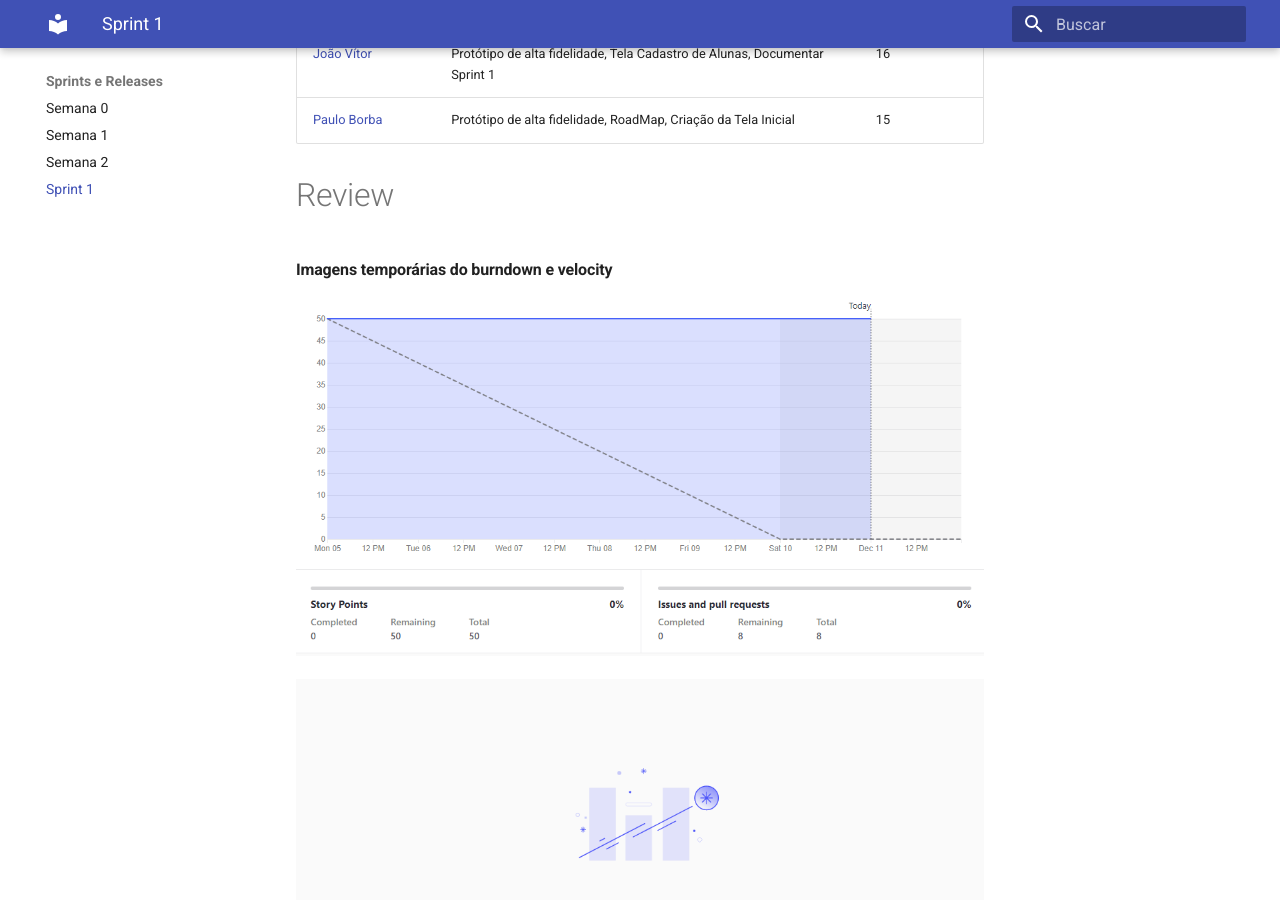
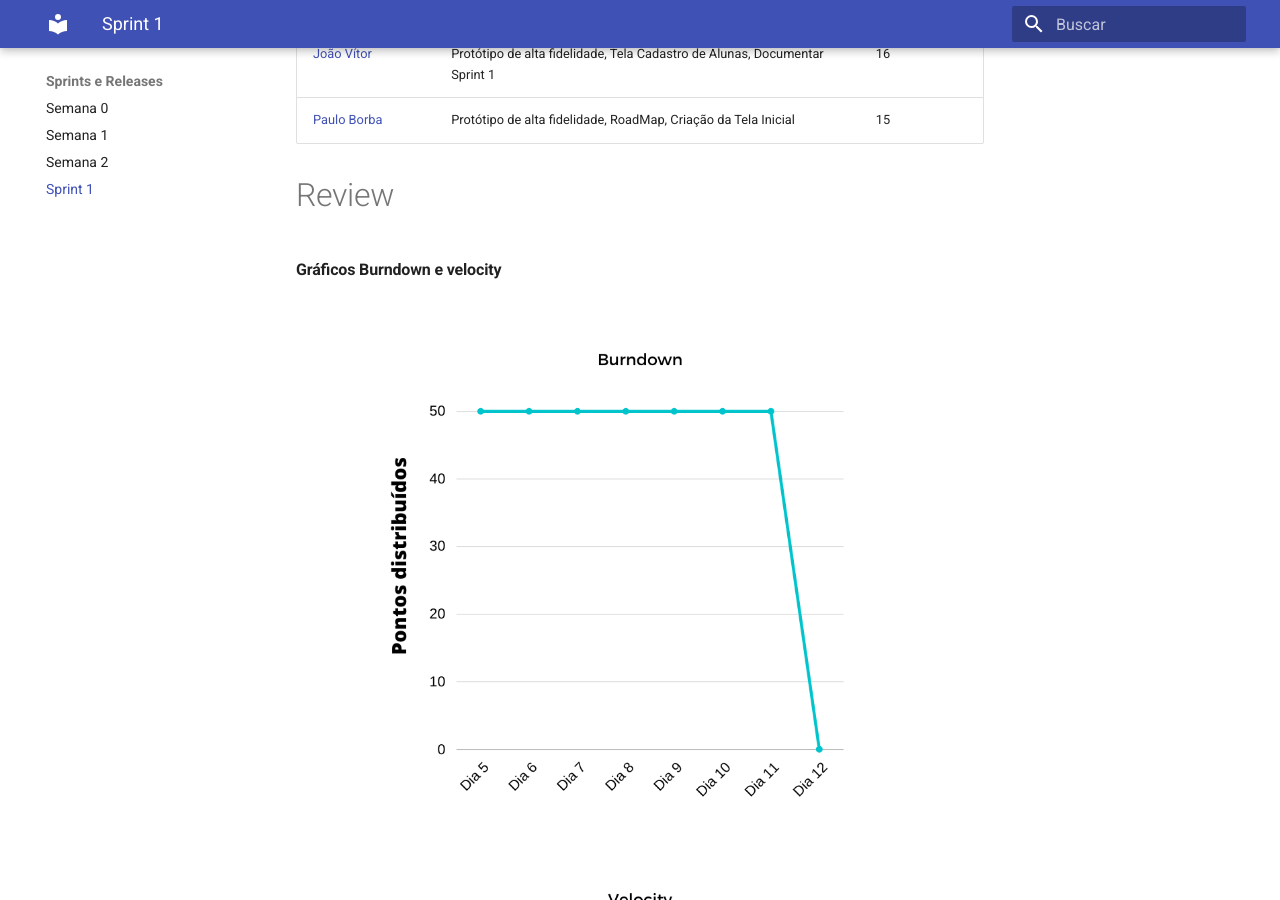
Before and after one commit to fga-eps-mds/2022.2-Amis-Doc, an MkDocs documentation site: the page built from docs/Sprints_Releases/sprint1.md, in a window 1280 px wide and 900 px high, scrolled down 1749 px. Built offline with MkDocs 1.6.1 and Material for MkDocs 9.7.7, drawn with Linux system fonts in a browser that asks for light colours; some of the changed text lies outside the part shown.

Commit message:
(#56) Atualização dos graficos Burndown e Velocity

```diff
--- a/docs/Sprints_Releases/sprint1.md
+++ b/docs/Sprints_Releases/sprint1.md
@@ -45,7 +45,7 @@
 
 
 # Review
-#### Imagens temporárias do burndown e velocity
+#### Gráficos Burndown e velocity
 ![Burndown](../assets/burndown.png)
 
 ![Velocity](../assets/velocity.png)
@@ -70,3 +70,4 @@
 | 11/12/2022 | 1.1| Adição tabela de issue e tabela da equipe | [João Vítor](https://github.com/Jvsoutomaior) |
 | 11/12/2022 | 1.2 | Adição tabela da situação final e imagens do burndown e velocity | [Italo Bruno](https://github.com/ItaloBrunoM) |
 | 12/12/2022 | 1.3 | Adição dos pull request | [Italo Bruno](https://github.com/ItaloBrunoM) |
+| 12/12/2022 | 1.4 | Atualozação dos Gráficos de velocity e burndown | [Italo Bruno](https://github.com/ItaloBrunoM) |
```
Also changed, not shown: docs/assets/burndown.png, docs/assets/velocity.png.
